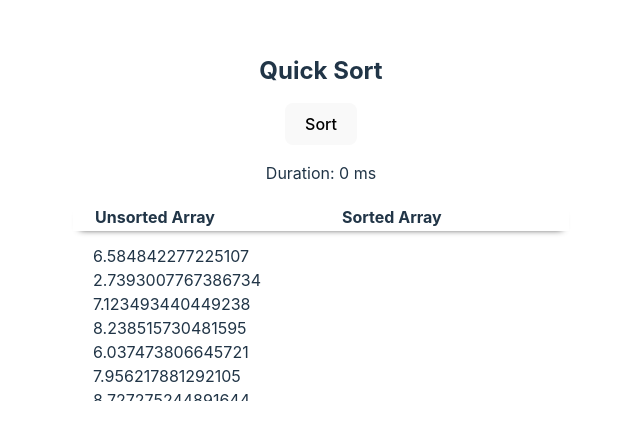
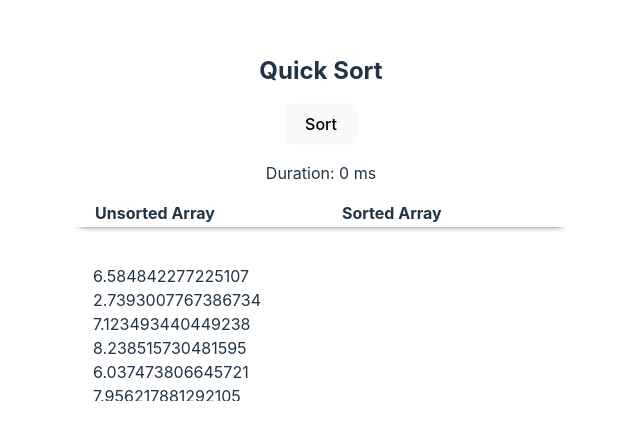
Before and after one commit to tsvetta/sandbox_react_algorithms, a React (Vite) app: page / in a window 1280 px wide. Shown: the part 180-620 px from the top of the page, without its empty margins (319-959 px from the left). Built offline with nearby package versions, Linux system fonts and the light colour scheme.

Commit message:
Make pretty markup

```diff
--- a/src/App.css
+++ b/src/App.css
@@ -52,16 +52,27 @@ td, th {
 
 .table-head-row {
   position: fixed;
-  background-color: #fff;
-  box-shadow: 0px 5px 7px -7px #000000;
+  background-color: #242424;
+  box-shadow: 0px 6px 7px -9px #fff;
+  transform: translateY(-4px);
 }
+
+
+
+@media (prefers-color-scheme: light) {
+  .table-head-row {
+    background-color: #fff;
+    box-shadow: 0px 5px 7px -7px #000000;
+  }
+}
+
 
 .table-head-row th {
   width: 205px;
 }
 
 thead {
-  height: 15px;
+  height: 35px;
 }
 
 .success {
```
